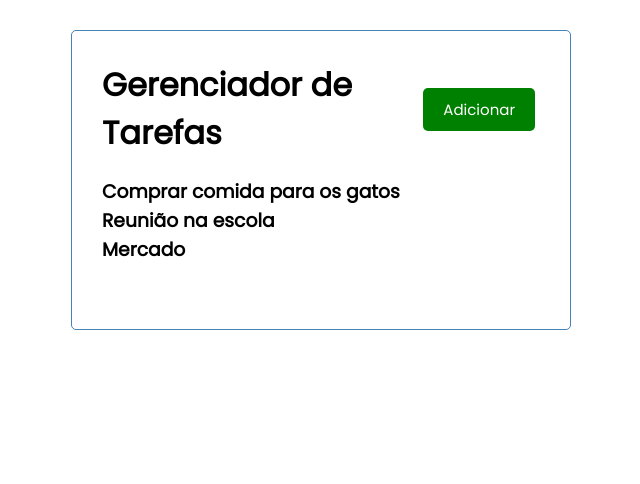
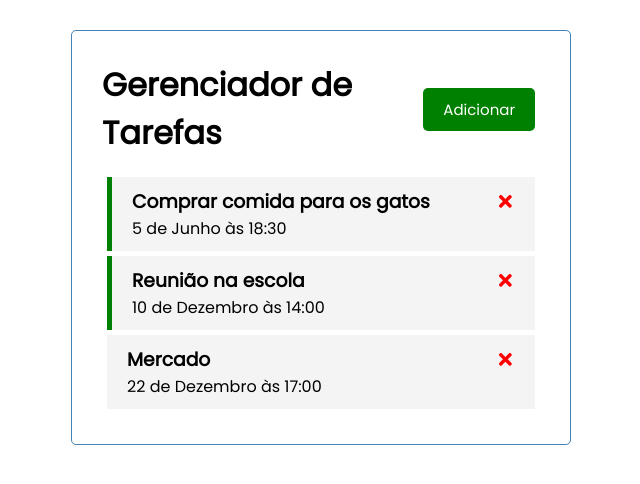
Before and after one commit to LionyxML/react-tarefas, a React (Create React App) app: page / in a window 1280 px wide. Shown: the top 484 px of the page, without its empty margins (319-959 px from the left). Built offline with nearby package versions, Linux system fonts and the light colour scheme.

Commit message:
Added Task component + methods: delete / reminder.

```diff
--- a/package.json
+++ b/package.json
@@ -8,6 +8,7 @@
     "@testing-library/user-event": "^12.1.10",
     "react": "^17.0.2",
     "react-dom": "^17.0.2",
+    "react-icons": "^4.2.0",
     "react-scripts": "4.0.3",
     "web-vitals": "^1.0.1"
   },
--- a/src/App.js
+++ b/src/App.js
@@ -26,10 +26,29 @@
       }
   ])
 
+  // Delete Task
+  const deleteTask = (id) => {
+    setTasks(tasks.filter((task) => task.id !== id))
+  }
+
+  // Toggle reminder
+  const toggleReminder = (id) => {
+    setTasks(
+      tasks.map((task) =>
+        task.id === id ?
+          { ...task, reminder: !task.reminder } : task
+      )
+    )
+  }
+
   return (
     <div className="container">
         <Header />
-        <Tasks tasks={tasks} />
+        {tasks.length > 0 ? (
+          <Tasks tasks={tasks} onDelete={deleteTask} onToggle={toggleReminder} />
+        ) : (
+            'Não há mais tarefas nessa lista!'
+        )}
     </div>
 
   );
--- a/src/components/Task.js
+++ b/src/components/Task.js
@@ -1,9 +1,15 @@
-import React from 'react'
-import PropTypes from 'prop-types'
+import { FaTimes } from 'react-icons/fa'
 
-const Task = (props) => {
+const Task = ({ task, onDelete, onToggle }) => {
   return (
-    <div />
+    <div className={`task ${task.reminder ? 'reminder' : ''}`} onDoubleClick={ () => onToggle(task.id)}>
+      <h3>{task.text} <FaTimes
+        style={{ color: 'red', cursor: 'pointer' }}
+        onClick={ () => onDelete(task.id) }
+        />
+      </h3>
+      <p>{task.day}</p>
+    </div>
   )
 }
 
--- a/src/components/Tasks.js
+++ b/src/components/Tasks.js
@@ -1,8 +1,12 @@
-const Tasks = ({tasks}) => {
+import Task from "./Task"
+
+const Tasks = ({tasks, onDelete, onToggle}) => {
   return (
     <>
       {tasks.map((task) => (
-        <h3 key={task.id}>{task.text}</h3>
+        <Task key={task.id} task={task}
+        onDelete={onDelete}
+        onToggle={onToggle} />
       ))}
     </>
   )
```
Also changed, not shown: 1 other file (tests, documents, lock files or other folders).
